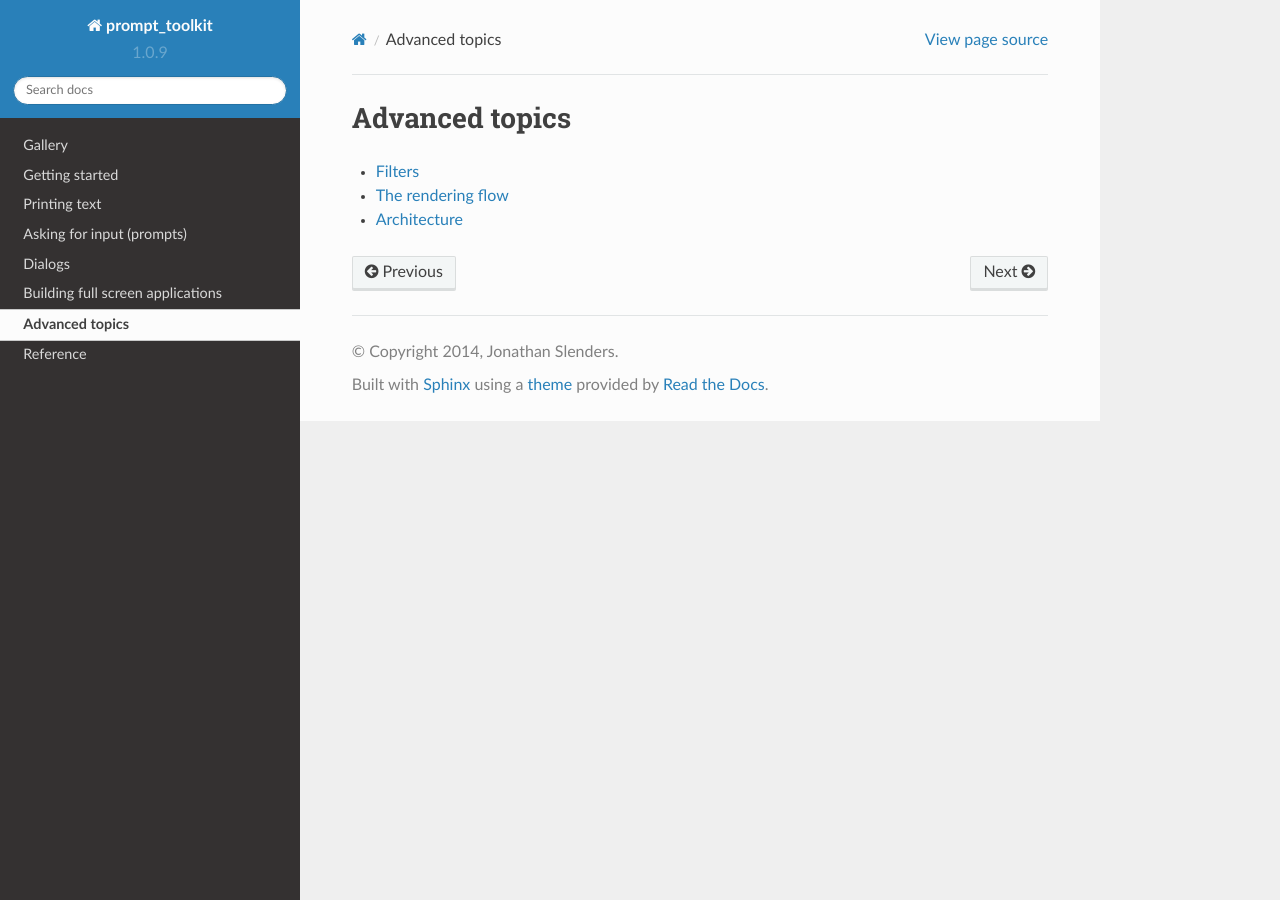
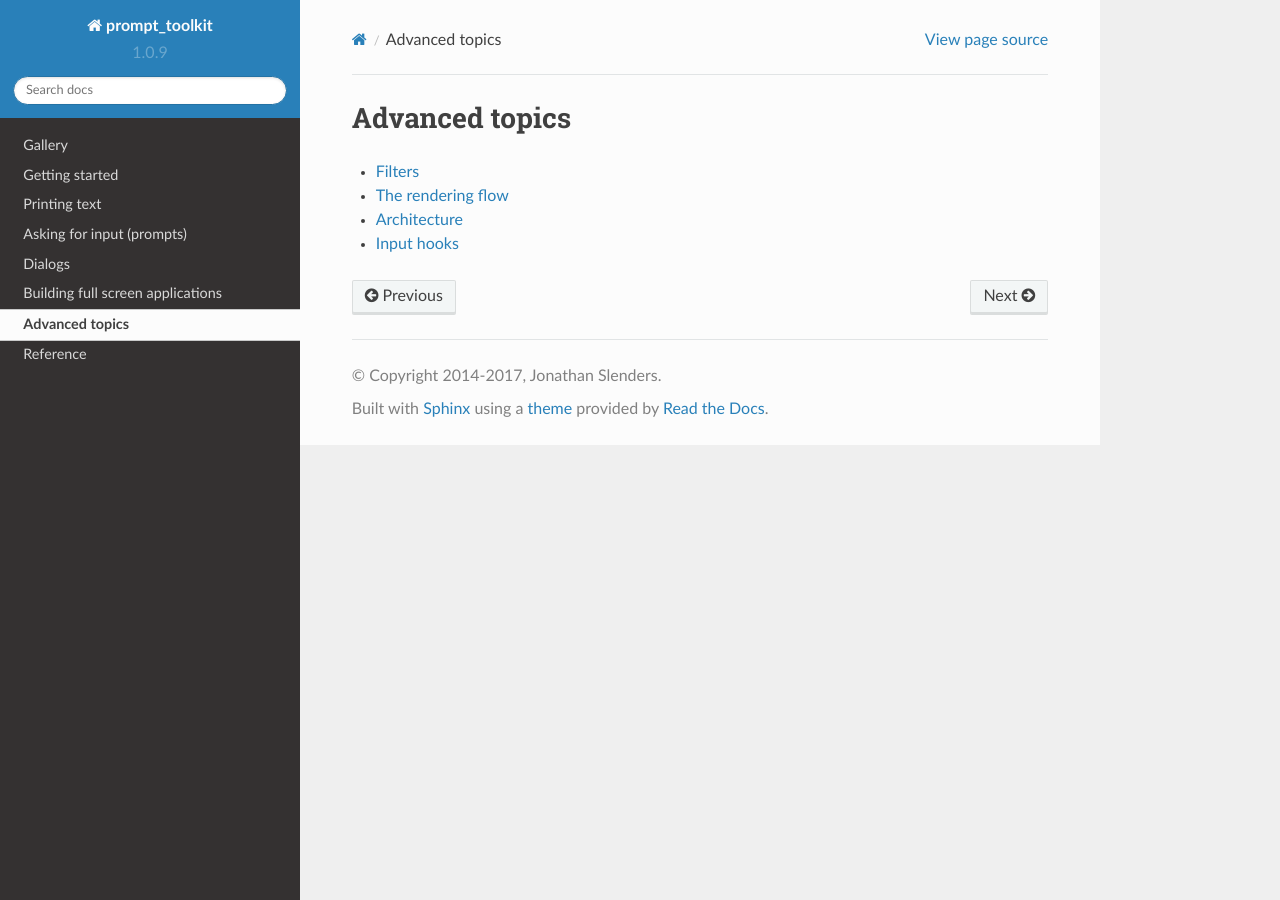
Before and after one commit to dbcli/pgcli, a Sphinx documentation site: the page built from docs/pages/advanced_topics/index.rst, in a window 1280 px wide. Built offline with Sphinx 7.4.7 and the Read the Docs theme 2.0.0, drawn with Linux system fonts in a browser that asks for light colours; pages that are not in the unit, such as notebooks, are missing from menus.

Commit message:
Small improvements to documentation.

```diff
--- a/docs/conf.py
+++ b/docs/conf.py
@@ -44,7 +44,7 @@ master_doc = 'index'
 
 # General information about the project.
 project = u'prompt_toolkit'
-copyright = u'2014, Jonathan Slenders'
+copyright = u'2014-2017, Jonathan Slenders'
 
 # The version info for the project you're documenting, acts as replacement for
 # |version| and |release|, also used in various other places throughout the
--- a/docs/pages/advanced_topics/index.rst
+++ b/docs/pages/advanced_topics/index.rst
@@ -4,3 +4,4 @@ Advanced topics
 - :ref:`Filters <filters>`
 - :ref:`The rendering flow <rendering_flow>`
 - :ref:`Architecture <architecture>`
+- :ref:`Input hooks <input_hooks>`
--- /dev/null
+++ b/docs/pages/advanced_topics/input_hooks.rst
@@ -0,0 +1,5 @@
+.. _input_hooks:
+
+
+Input hooks
+-----------
```
Also changed, not shown: docs/pages/full_screen_apps.rst (+12 -18 lines).
